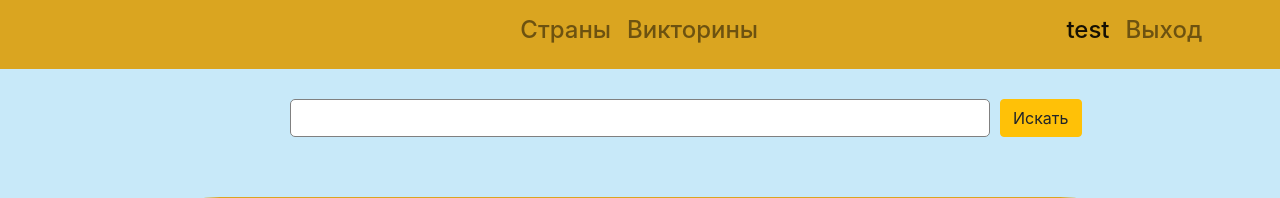
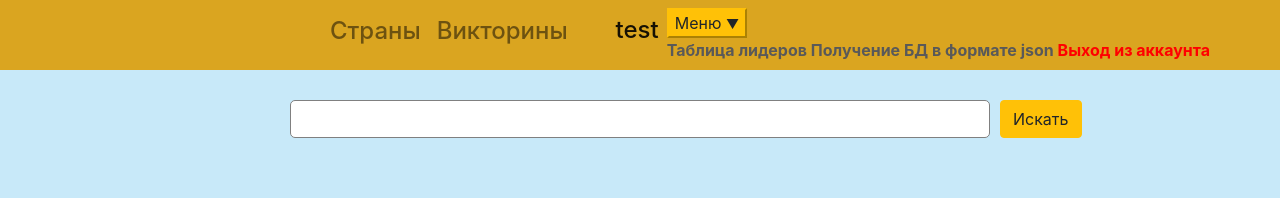
Before and after one commit to 1nkognit0/WEB.FLASK.study-of-countries, a Flask app: page / in a window 1280 px wide. Shown: the top 198 px of the page. Run offline with Flask 2, Linux system fonts and the light colour scheme; a user stored in the database is signed in; data comes from the database, SQL or seed files in the repository; some libraries are stand-ins or nearby versions.

Commit message:
Update base.html

```diff
--- a/templates/base.html
+++ b/templates/base.html
@@ -20,27 +20,41 @@
         <div class="container navbar">
             <ul class="navbar-nav font-weight-bold mx-auto">
                 <li class="nav-item">
-                    <a class="nav-item nav-link h4" href="/" style="margin-left: 150px;">Страны</a>
+                    <a class="nav-item nav-link h4" href="/" style="margin-left: 220px;">Страны</a>
                 </li>
                 <li class="nav-item">
                     <a class="nav-item nav-link h4" href="/quizzes">Викторины</a>
                 </li>
             </ul>
             <ul class="navbar-nav font-weight-bold mx-right">
+
                 {% if current_user.is_authenticated %}
+
                 <li class="nav-item">
                     <span class="nav-item nav-link active h4">{{ current_user.login }}</span>
                 </li>
-                <li class="nav-item">
-                    <a class="nav-item nav-link h4" href="{{ url_for('log_out') }}">Выход</a>
+
+                <li class="nav-item dropdown">
+                  <div class="dropdown">
+                      <button class="drop-button btn-warning">Меню <font size="2px;">▼</font></button>
+                      <div class="dropdown-content">
+                          <a href="#">Таблица лидеров</a>
+                          <a href="#">Получение БД в формате json</a>
+                          <a href="{{ url_for('log_out') }}"> <font color="red">Выход из аккаунта</font></a>
+                      </div>
+                  </div>
                 </li>
+
                 {% else %}
+
                 <li class="nav-item">
                     <a class="nav-item nav-link h4" href="{{ url_for('register_page') }}">Регистрация</a>
                 </li>
+
                 <li class="nav-item">
                     <a class="nav-item nav-link h4" href="{{ url_for('login_page') }}">Вход</a>
                 </li>
+
                 {% endif %}
             </ul>
 
```
